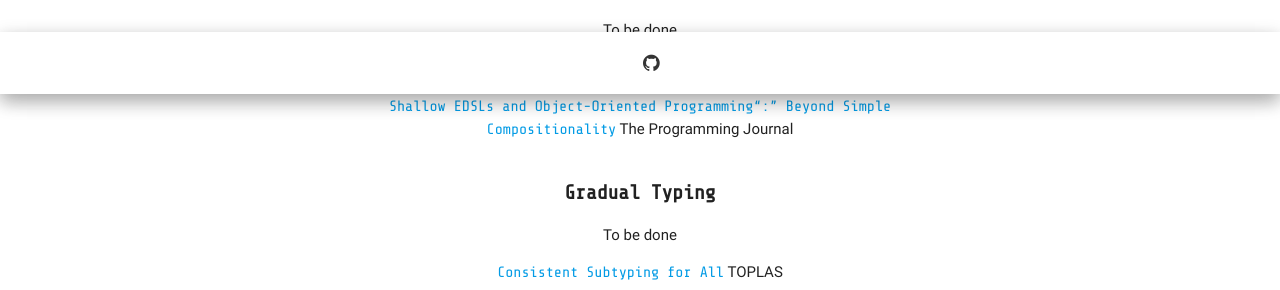
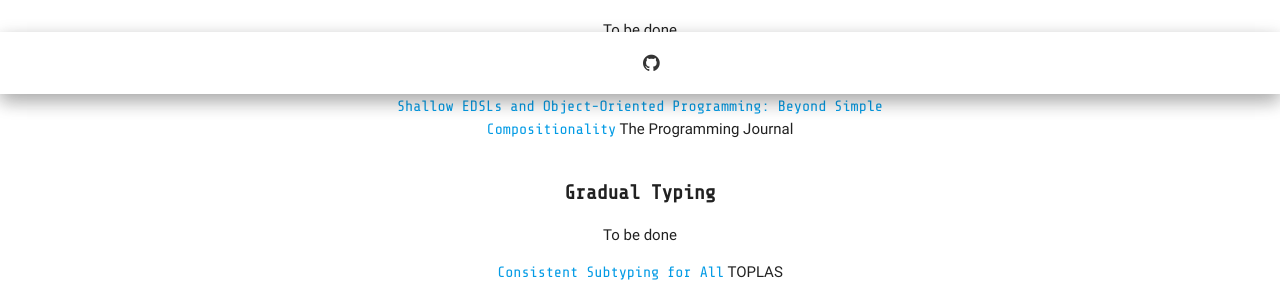
Before and after one commit to hkuplg/hkuplg.github.io, a Jekyll site: the page built from index.html, in a window 1280 px wide. Shown: the part 806-1096 px from the top of the page. Built offline with Jekyll 4.4.1, drawn with Linux system fonts in a browser that asks for light colours; the list of posts is cut into pages by our own code.

Commit message:
escape colon

```diff
--- a/_data/highlight.yml
+++ b/_data/highlight.yml
@@ -25,7 +25,7 @@
     - title: Typed First-Class Traits
       conf: ECOOP 18
       link: https://i.cs.hku.hk/~bruno/papers/traits.pdf
-    - title: Shallow EDSLs and Object-Oriented Programming“:” Beyond Simple Compositionality
+    - title: "Shallow EDSLs and Object-Oriented Programming: Beyond Simple Compositionality"
       conf: The Programming Journal
       link: https://i.cs.hku.hk/~bruno/papers/programming19shallow.pdf
 - work: Gradual Typing
```
